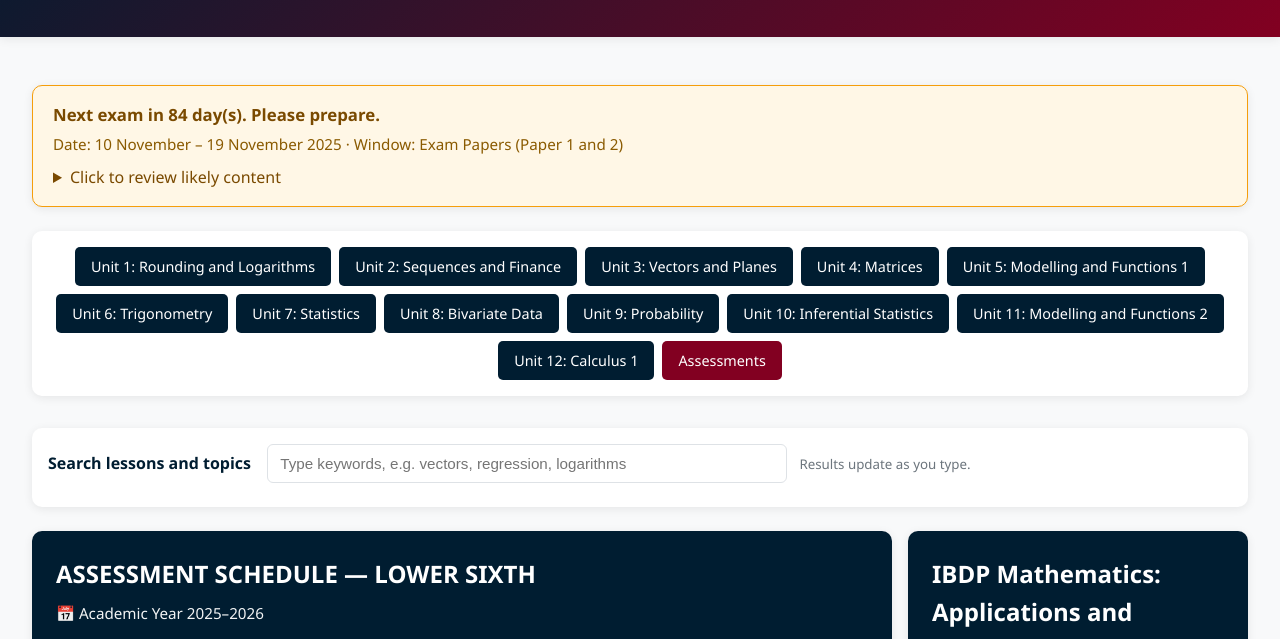
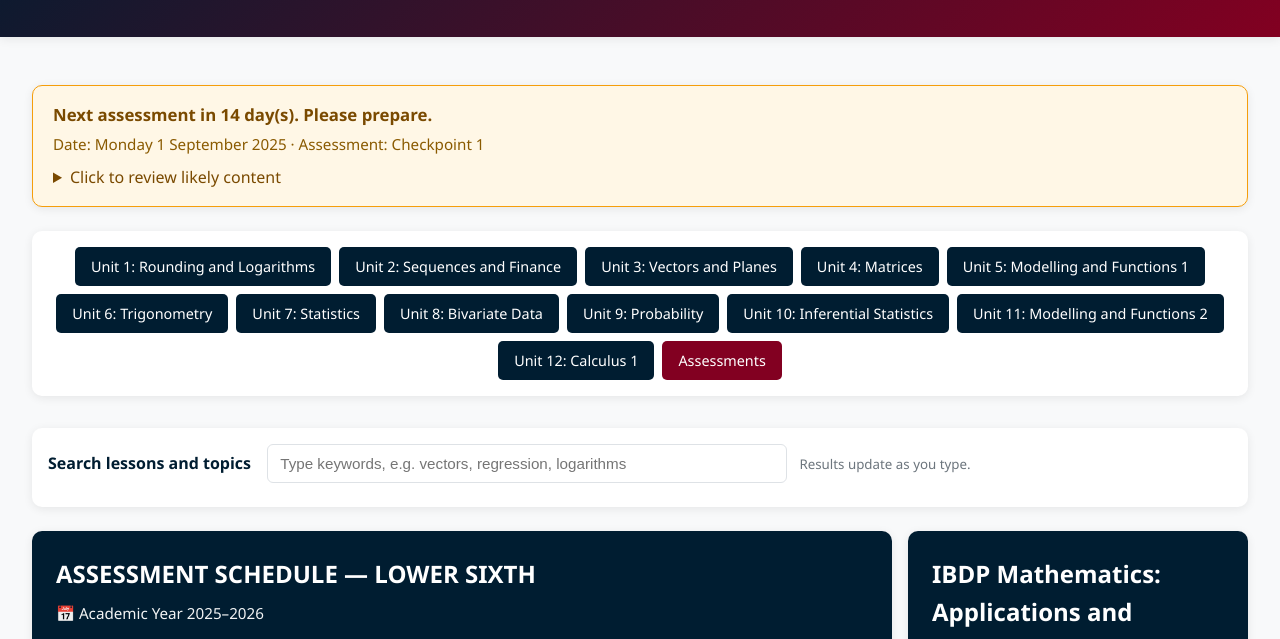
Before and after one commit to roneymatusp2/Lower6AIHL, a plain HTML site: page index.html in a window 1280 px wide. Shown: the part 159-798 px from the top of the page. Drawn offline with nearby package versions, Linux system fonts and the light colour scheme.

Commit message:
Countdown fixes: include Checkpoints 1–4 as assessments; rename banner to Next assessment; show proper labels

```diff
--- a/index.html
+++ b/index.html
@@ -381,8 +381,8 @@
 
     <div class="container">
         <div id="exam-banner" class="exam-banner" role="status" aria-live="polite">
-            <div class="headline">Next exam in <span id="exam-days">0</span> day(s). Please prepare.</div>
-            <div class="meta">Date: <span id="exam-date"></span> · Window: <span id="exam-window"></span></div>
+            <div class="headline">Next assessment in <span id="exam-days">0</span> day(s). Please prepare.</div>
+            <div class="meta">Date: <span id="exam-date"></span> · Assessment: <span id="exam-window"></span></div>
             <details>
                 <summary>Click to review likely content</summary>
                 <div id="exam-scope" style="margin-top: .5rem;"></div>
@@ -3073,8 +3073,10 @@
             const examWindowEl = document.getElementById('exam-window');
             const examScopeEl = document.getElementById('exam-scope');
 
-            // Define exam events (start/end handled; one-day exams have identical start/end)
+            // Define assessment events (checkpoints and formal exam window)
             const EXAMS = [
+                { start: new Date(2025,8,1), end: new Date(2025,8,1), label: 'Checkpoint 1' }, // 1 Sep 2025
+                { start: new Date(2025,8,29), end: new Date(2025,8,29), label: 'Checkpoint 2' }, // 29 Sep 2025
                 { start: new Date(2025,10,10), end: new Date(2025,10,19), label: 'Exam Papers (Paper 1 and 2)' }, // 10–19 Nov 2025
                 { start: new Date(2026,2,2), end: new Date(2026,2,2), label: 'Checkpoint 3' }, // 2 Mar 2026
                 { start: new Date(2026,3,27), end: new Date(2026,3,27), label: 'Checkpoint 4' } // 27 Apr 2026
```
